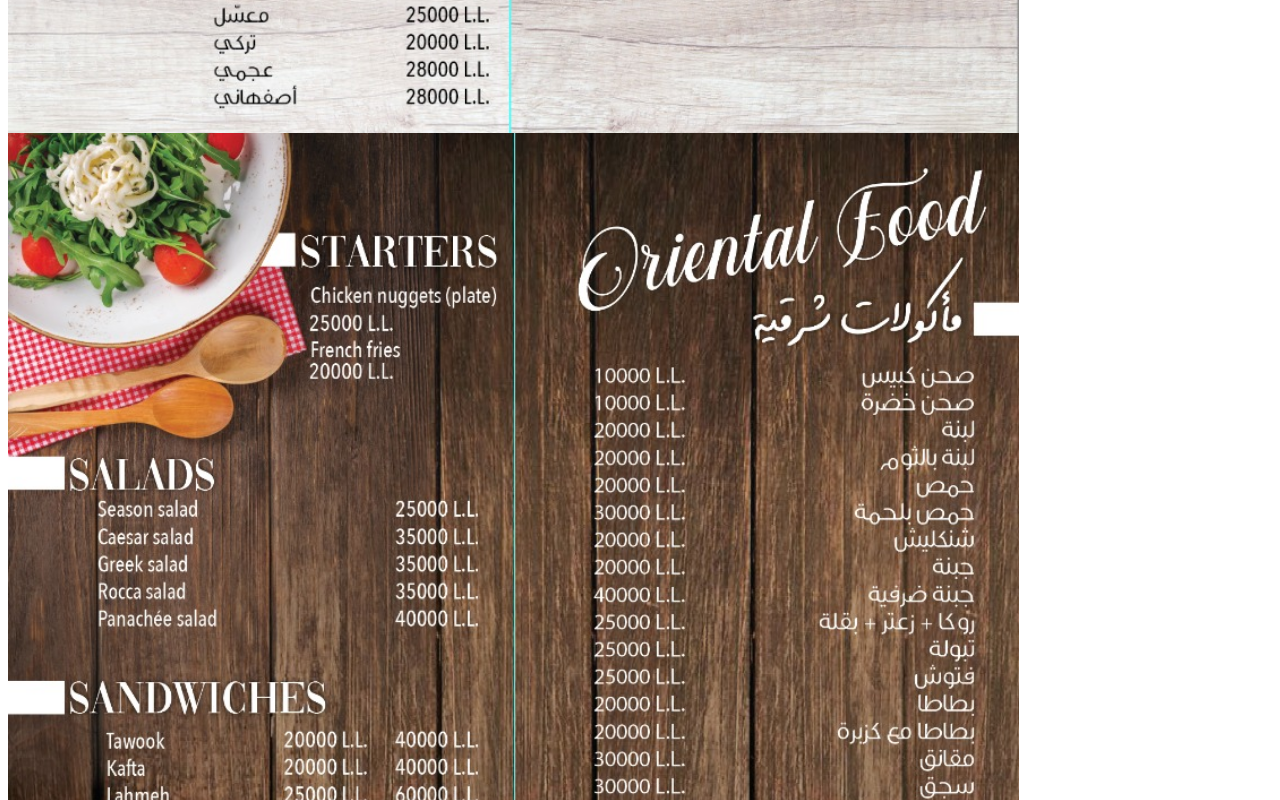
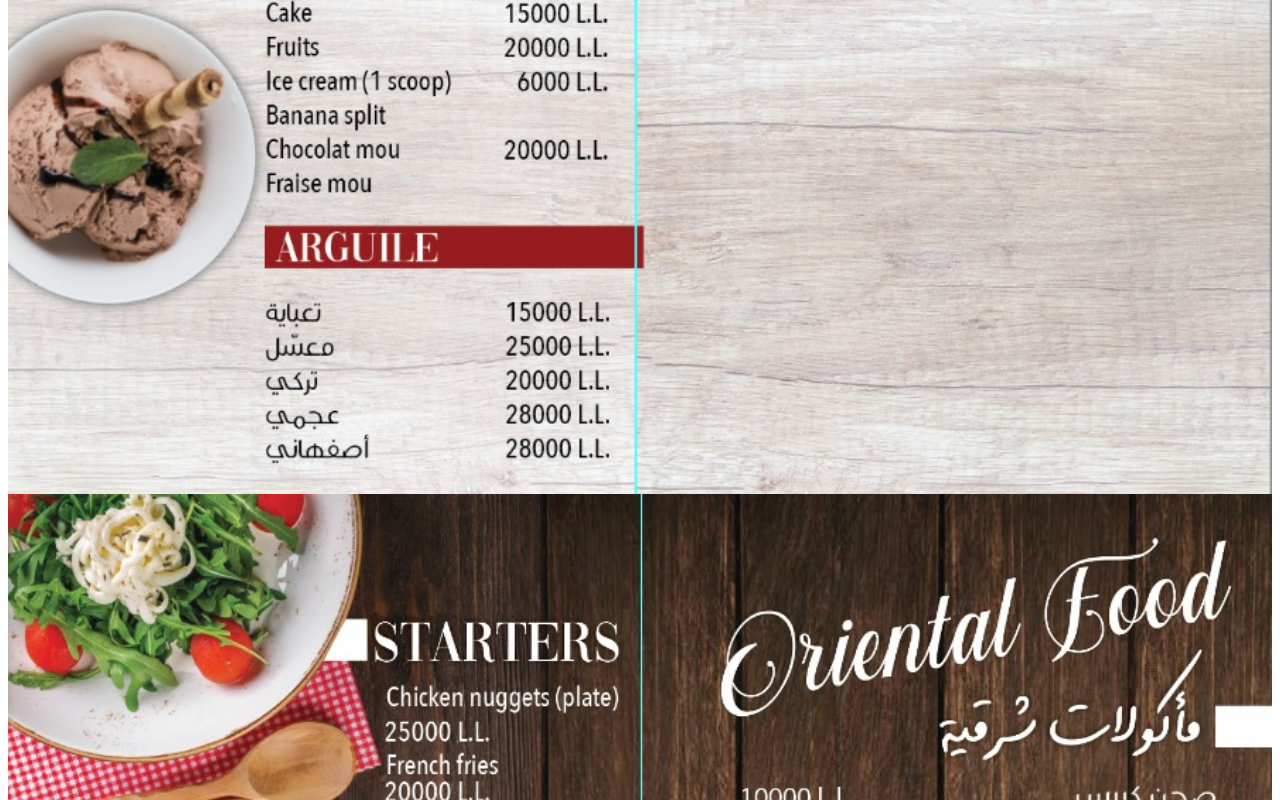
Before and after one commit to Hotelbelmont/Belmont-Menu, a plain HTML site: page index.html in a window 1280 px wide. Shown: the part 1320-2120 px from the top of the page. Drawn offline with Linux system fonts and the light colour scheme.

Commit message:
Update index.html

```diff
--- a/index.html
+++ b/index.html
@@ -4,14 +4,13 @@
     .flex-container{
       display: flex;
   flex-wrap: wrap;
- margin-left: auto;
-  margin-right: auto;
+
     }
   </style>
   </head>
 <body>
   <div class="flex-container">
-  <img src="IMG_9292.jpeg" alt="Page 1 Menu" width="80%" height="100%">
-  <img src="IMG_9293.jpeg" alt="Page 2 Menu" width="80%" height="100%">
+  <img src="IMG_9292.jpeg" alt="Page 1 Menu" width="100%" height="100%">
+  <img src="IMG_9293.jpeg" alt="Page 2 Menu" width="100%" height="100%">
   </div>
 </body>
```
